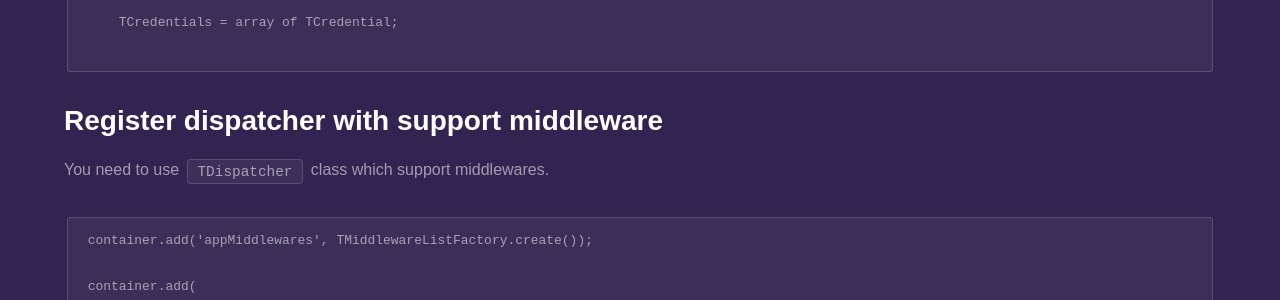
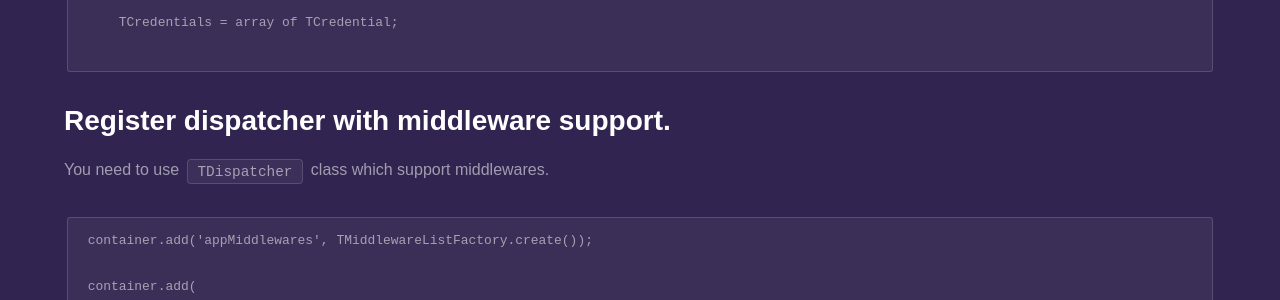
Before and after one commit to fanoframework/fanoframework.github.io, a Jekyll site: the page built from security/http-authentication/index.md, in a window 1280 px wide and 900 px high, scrolled down 2444 px. Shown: the part 155-455 px from the top of the window. Built offline with Jekyll 4.4.1, drawn with Linux system fonts in a browser that asks for light colours; our own code applies the rules of GitHub Pages for plain Markdown files.

Commit message:
Fix typo

````diff
--- a/security/http-authentication/index.md
+++ b/security/http-authentication/index.md
@@ -94,7 +94,7 @@ type
     TCredentials = array of TCredential;
 
 ```
-## Register dispatcher with support middleware
+## Register dispatcher with middleware support.
 
 You need to use `TDispatcher` class which support middlewares.
 
````
